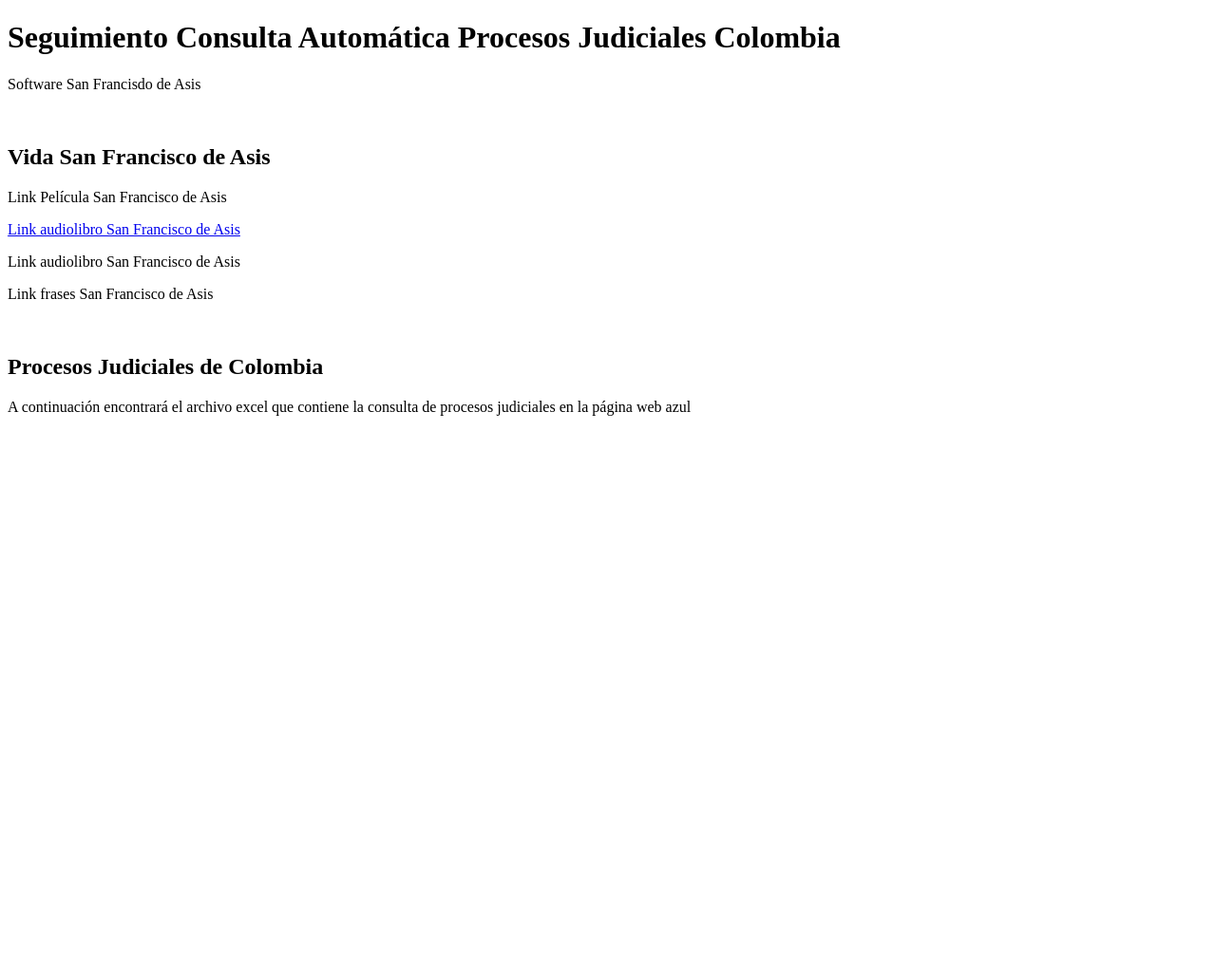
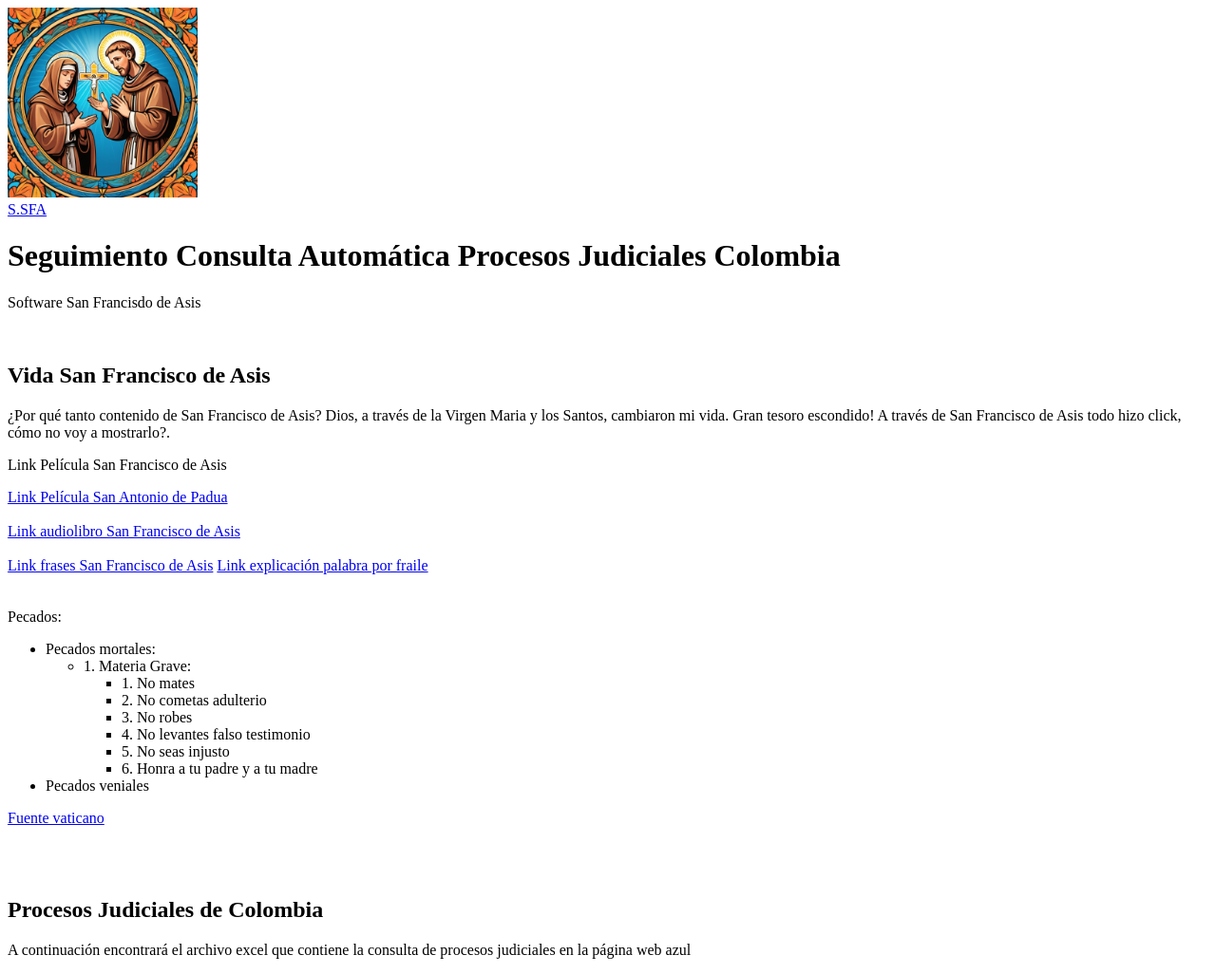
Before and after one commit to juancarlosrrb/consulta_automatica_procesos_judiciales, a plain HTML site: page site/index.html in a window 1280 px wide. Shown: the whole page at 95% size. Before the commit the page ends 800 px from the top, so only its background shows below. Drawn offline with Linux system fonts and the light colour scheme.

Commit message:
mejoras página web e inclusión logo

```diff
--- a/site/index.html
+++ b/site/index.html
@@ -5,14 +5,55 @@
 	<title>Seguimiento Consulta Automática Procesos Judiciales Colombia</title>
 </head>
 <body>
+	<a href="https://www.youtube.com/watch?v=l9Y1trmjmC4" target="_blank">
+		<img src="logo_software_san_francisco_de_asis.jpeg" width="200" height="200" alt = "Foto Logo empresa Software San Francisco de Asis">
+		</img>
+		<header>S.SFA</header>
+	</a>
 	<h1>Seguimiento Consulta Automática Procesos Judiciales Colombia</h1>
 	<p>Software San Francisdo de Asis</p>
 	<br>
 	<h2>Vida San Francisco de Asis</h2>
+	<p>¿Por qué tanto contenido de San Francisco de Asis? Dios, a través de la Virgen Maria y los Santos, cambiaron mi vida. Gran tesoro escondido!
+	A través de San Francisco de Asis todo hizo click, cómo no voy a mostrarlo?.</p>
 	<p>Link Película San Francisco de Asis</p>
+	<a href="https://www.youtube.com/watch?v=4xkrSNLJag4" target="_blank">Link Película San Antonio de Padua</a>
+	<br>
+	<br>
 	<a href="https://www.youtube.com/watch?v=Y6kz5757WpE&t=68s" target="_blank">Link audiolibro San Francisco de Asis</a>
-<p>Link audiolibro San Francisco de Asis</p>
-<p>Link frases San Francisco de Asis</p>
+	<br>
+	<br>
+	<nav>
+	<a href="https://www.youtube.com/watch?v=ONWf5l5n9Ss&t=223s" target="_blank">Link frases San Francisco de Asis</a>
+	<a href="https://www.youtube.com/watch?v=l9Y1trmjmC4">Link explicación palabra por fraile</a>
+	</nav>
+	<br>
+	<br>
+	<div>
+		Pecados:
+		<ul>
+			<li>Pecados mortales:</li>
+				<ul>
+					<li>1. Materia Grave:</li>
+					<ul>
+						<li>1. No mates</li>
+						<li>2. No cometas adulterio</li>
+						<li>3. No robes</li>
+						<li>4. No levantes falso testimonio</li>
+						<li>5. No seas injusto</li>
+						<li>6. Honra a tu padre y a tu madre</li>
+					</ul>
+				</ul>
+			<li>Pecados veniales</li>
+				<ul>
+				</ul>
+		</ul>
+	<nav>
+	<a href="https://www.vatican.va/archive/catechism_sp/p3s1c1a8_sp.html" target="_blank">Fuente vaticano</a>
+	</nav>
+	</div>
+	<br>
+	<br>
 	<br>
 	<h2>Procesos Judiciales de Colombia</h2>
 	<p>A continuación encontrará el archivo excel que contiene la consulta de procesos judiciales en la página web azul</p>
```
Also changed, not shown: site/logo_software_san_francisco_de_asis.jpeg (added). Lines whose indentation alone changed are shown as unchanged.
